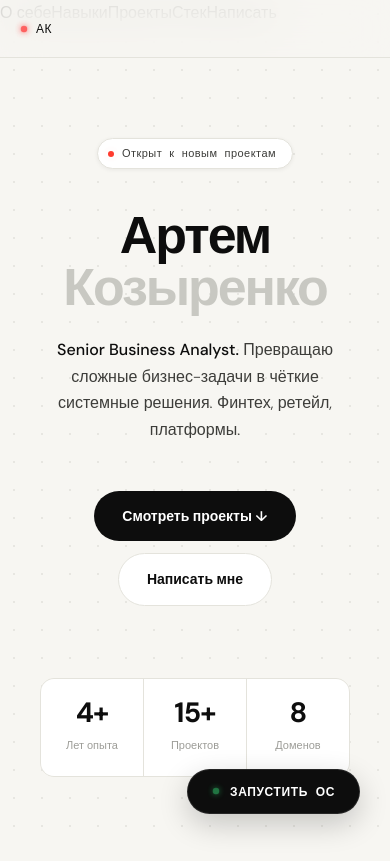
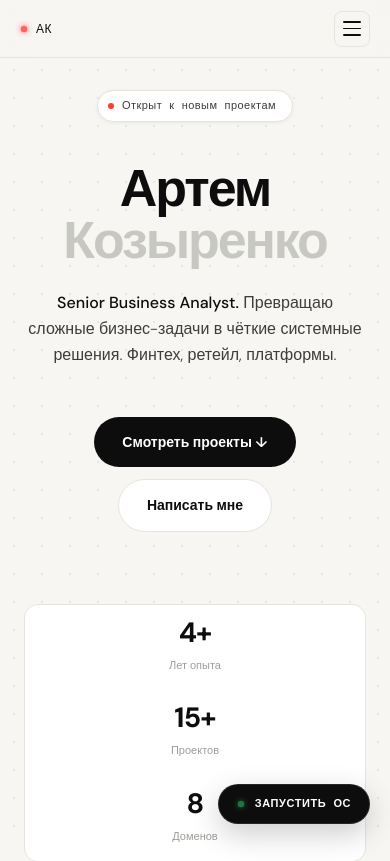
Before and after one commit to Arti-Ko/teta, a Next.js app: page / in a window 390 px wide. Shown: the top 861 px of the page. Built offline with nearby package versions, Linux system fonts and the light colour scheme; no server answers.

Commit message:
Update portfolio.css

```diff
--- a/src/app/portfolio.css
+++ b/src/app/portfolio.css
@@ -280,6 +280,69 @@
 .footer-left { font-size: 12px; color: rgba(255,255,255,0.25); font-family: var(--mono); letter-spacing: 0.05em; }
 .footer-right { font-size: 12px; color: rgba(255,255,255,0.25); font-family: var(--mono); letter-spacing: 0.05em; }
 
+/* ── HAMBURGER MENU ──────────────────────────────────── */
+.nav-burger {
+  display: none;
+  flex-direction: column;
+  justify-content: center;
+  gap: 5px;
+  width: 36px; height: 36px;
+  border-radius: 8px;
+  background: transparent;
+  border: 1px solid var(--border);
+  cursor: pointer;
+  padding: 8px;
+  transition: background 0.2s;
+}
+.nav-burger:hover { background: var(--white); }
+.nav-burger span {
+  display: block; width: 100%; height: 1.5px;
+  background: var(--ink); border-radius: 2px;
+  transition: transform 0.25s, opacity 0.25s;
+  transform-origin: center;
+}
+.nav-burger.open span:nth-child(1) { transform: translateY(6.5px) rotate(45deg); }
+.nav-burger.open span:nth-child(2) { opacity: 0; transform: scaleX(0); }
+.nav-burger.open span:nth-child(3) { transform: translateY(-6.5px) rotate(-45deg); }
+
+.mobile-menu {
+  display: none;
+  position: fixed;
+  top: 58px; left: 0; right: 0;
+  background: rgba(247,246,242,0.97);
+  backdrop-filter: blur(20px);
+  border-bottom: 1px solid var(--border);
+  padding: 12px 20px 20px;
+  flex-direction: column;
+  gap: 4px;
+  z-index: 99;
+  opacity: 0;
+  transform: translateY(-8px);
+  transition: opacity 0.2s, transform 0.2s;
+  pointer-events: none;
+}
+.mobile-menu.open {
+  opacity: 1;
+  transform: translateY(0);
+  pointer-events: auto;
+}
+.mobile-link {
+  display: block; padding: 12px 14px;
+  font-size: 15px; font-weight: 500;
+  color: var(--ink2); text-decoration: none;
+  border-radius: 10px;
+  transition: background 0.15s, color 0.15s;
+}
+.mobile-link:hover { background: var(--white); color: var(--ink); }
+.mobile-cta {
+  margin-top: 8px;
+  background: var(--ink) !important;
+  color: var(--white) !important;
+  text-align: center;
+  font-weight: 600;
+}
+.mobile-cta:hover { background: #222 !important; }
+
 /* ── RESPONSIVE ──────────────────────────────────────── */
 @media (max-width: 900px) {
   .about-grid, .contact-grid { grid-template-columns: 1fr; }
@@ -290,4 +353,15 @@
   .portfolio-page nav { padding: 0 20px; }
   .section-wrap { padding: 72px 24px; }
   .nav-links { display: none; }
+  .nav-burger { display: flex; }
+  .mobile-menu { display: flex; }
 }
+
+@media (max-width: 600px) {
+  .skills-grid { grid-template-columns: 1fr; }
+  .stack-grid  { grid-template-columns: 1fr 1fr; }
+  #hero { padding: 90px 24px 60px; }
+  .hero-stats { flex-direction: column; gap: 0; }
+  .hstat { padding: 14px 16px; }
+  .fab-os { bottom: 20px; right: 20px; padding: 10px 18px; font-size: 11px; }
+}
```
